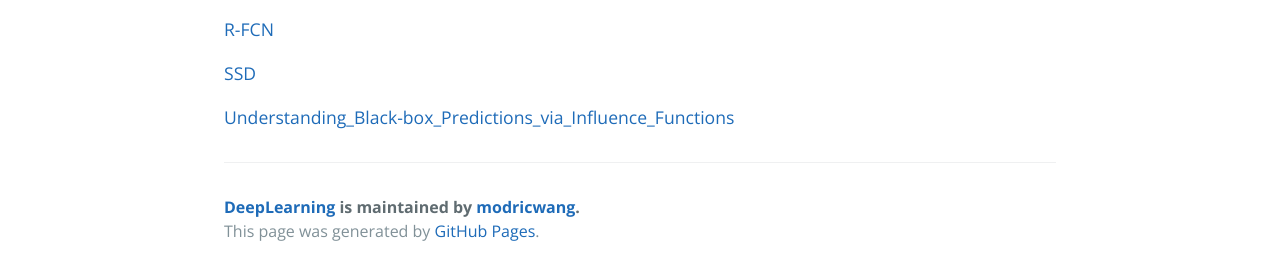
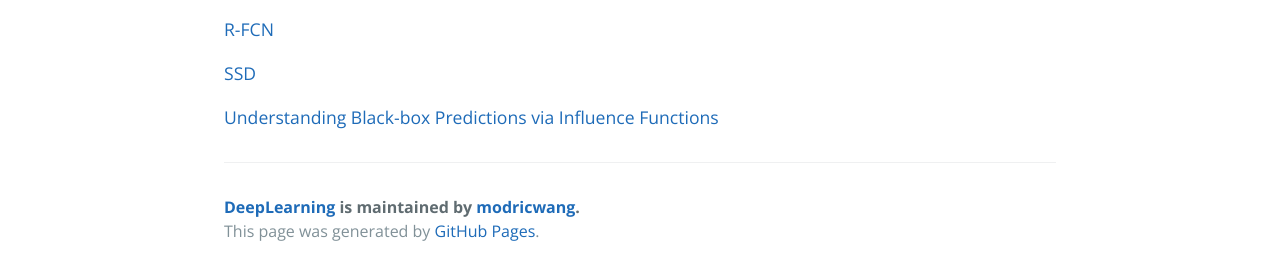
Before and after one commit to modricwang/DeepLearning, a Jekyll site: the page built from docs/index.md, in a window 1280 px wide. Shown: the part 574-854 px from the top of the page. Built offline with Jekyll 4.4.1, drawn with Linux system fonts in a browser that asks for light colours; our own code applies the rules of GitHub Pages for plain Markdown files; the repository's description, which GitHub fills in, is left out.

Commit message:
update links

```diff
--- a/docs/index.md
+++ b/docs/index.md
@@ -14,4 +14,4 @@
 
 [SSD](https://github.com/modricwang/DeepLearning/blob/master/papers/SSD_Single_Shot_MultiBox_Detector.pdf)
 
-[Understanding_Black-box_Predictions_via_Influence_Functions](https://github.com/modricwang/DeepLearning/blob/master/papers/Understanding_Black-box_Predictions_via_Influence_Functions.pdf)
+[Understanding Black-box Predictions via Influence Functions](https://github.com/modricwang/DeepLearning/blob/master/papers/Understanding_Black-box_Predictions_via_Influence_Functions.pdf)
```
Also changed, not shown: README.md.
